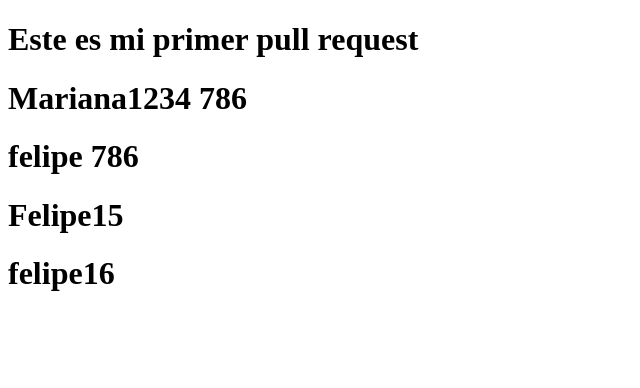
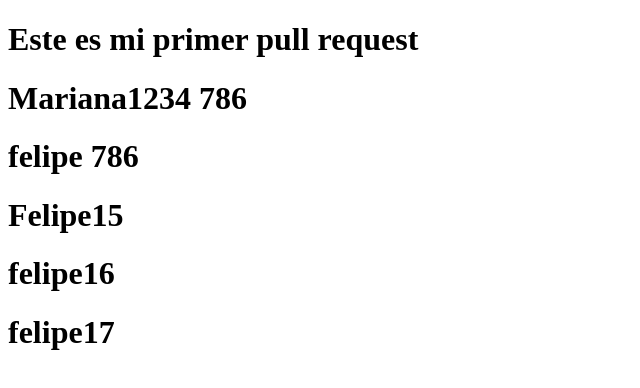
Before and after one commit to JuanFerUran/prueba-git, a plain HTML site: page index.html in a window 1280 px wide. Shown: the whole page, without its empty margins (0-640 px from the left). Drawn offline with Linux system fonts and the light colour scheme.

Commit message:
felipecommit17

```diff
--- a/index.html
+++ b/index.html
@@ -11,6 +11,7 @@
      <h1>felipe 786</h1>
      <h1>Felipe15</h1>
      <h1>felipe16</h1>
+     <h1>felipe17</h1>
 
 </body>
 </html>
```
